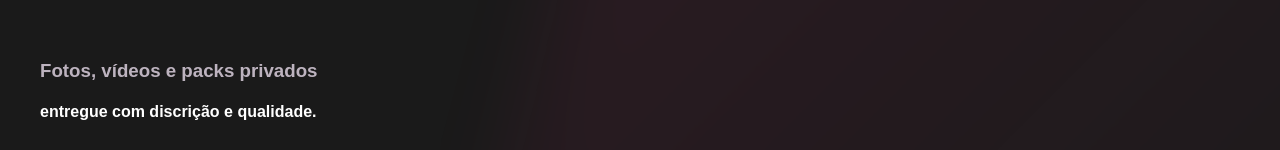
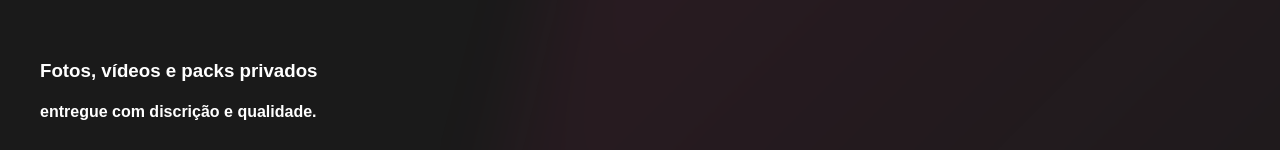
Before and after one commit to alcides792/packs-2, a plain HTML site: page index.html in a window 1280 px wide. Shown: the part 161-311 px from the top of the page. Drawn offline with Linux system fonts and the light colour scheme.

Commit message:
Refactor styles for improved structure and clarity

```diff
--- a/styles.css
+++ b/styles.css
@@ -25,7 +25,9 @@ body{
 .hero{position:relative;padding:48px 20px;border-radius:12px;margin:20px;overflow:hidden;display:flex;align-items:center;gap:24px}
 .hero-inner{max-width:640px}
 .hero h1{font-size:28px;margin:0 0 8px}
-.hero p{color:var(--muted);margin:0 0 16px}
+.hero p {
+  color: #ffffff;
+  margin: 0 0 16px;}
 .hero-overlay{position:absolute;right:-10%;top:-20%;width:70%;height:160%;background:linear-gradient(120deg, rgba(255,46,138,0.08), transparent);transform:rotate(15deg);filter:blur(40px)}
 .btn-primary{background:var(--accent);padding:10px 16px;border-radius:10px;color:#fff;text-decoration:none;font-weight:600}
 .section-title{margin:8px 20px;color:var(--muted)}
```
